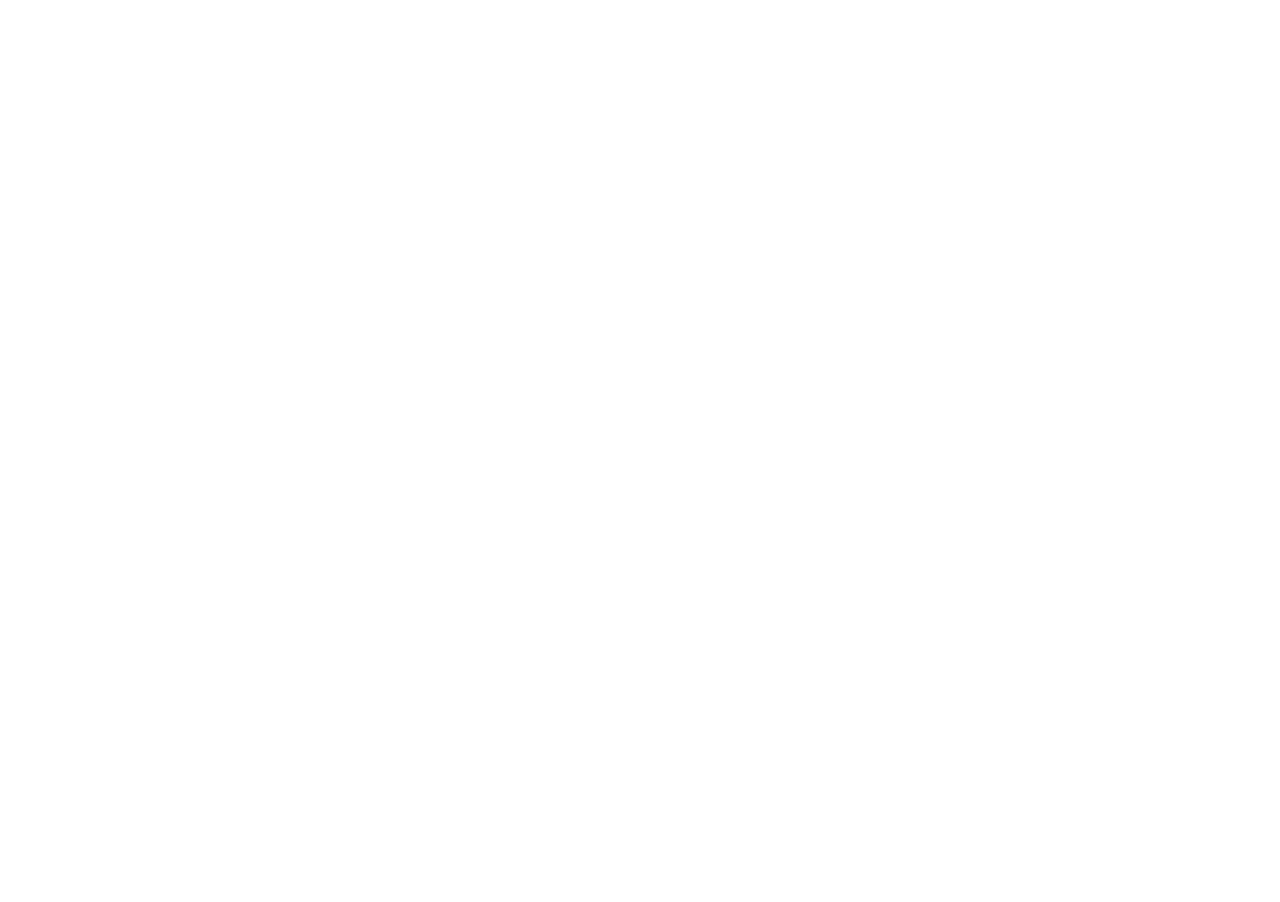
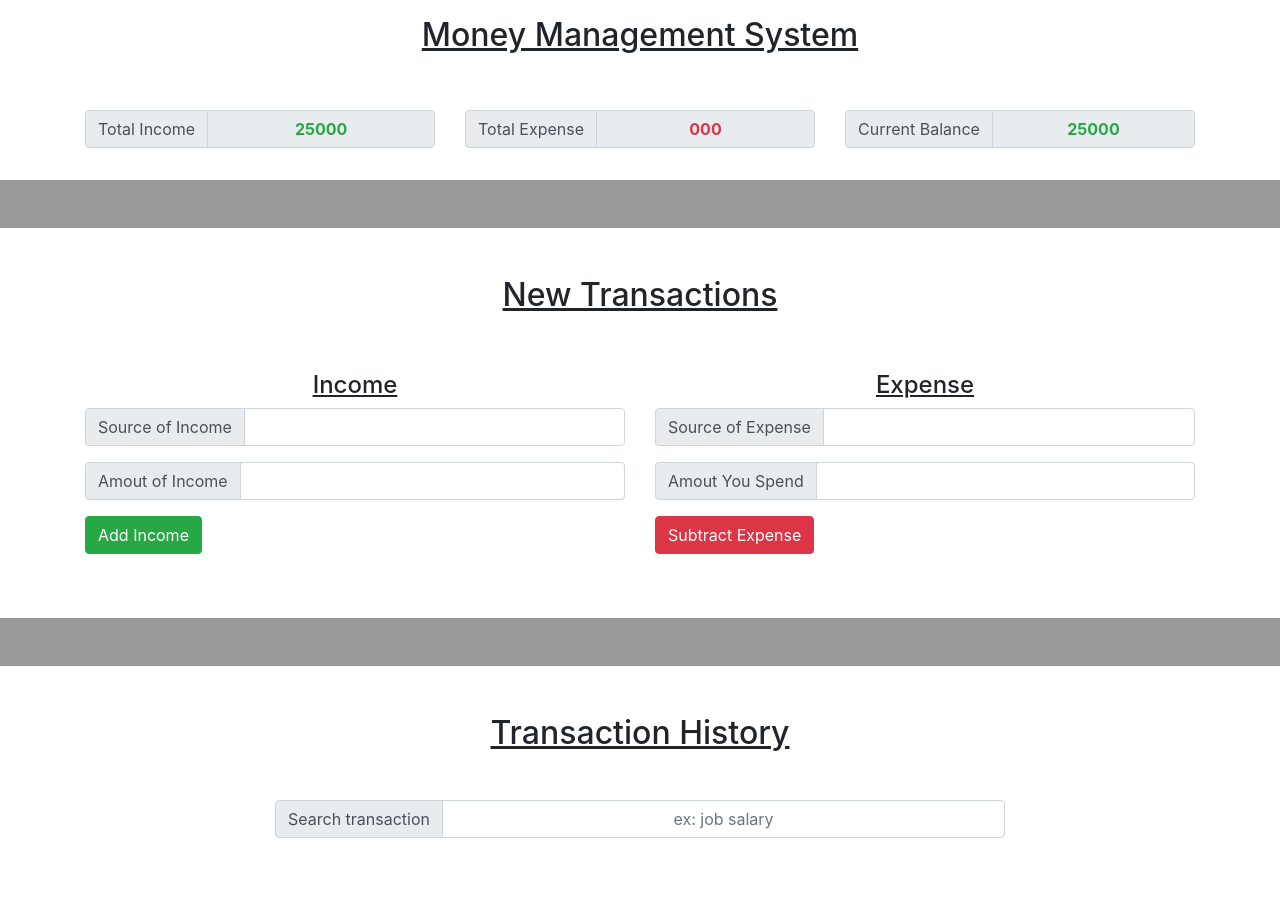
Before and after one commit to babulakterfsd/money-management-with-DOM, a website: page index.html in a window 1280 px wide. Before the commit the page ends 800 px from the top, so only its background shows below. Drawn offline with Linux system fonts and the light colour scheme; files whose address does not match are found by name.

Commit message:
markup almost done

```diff
--- a/css/main.css
+++ b/css/main.css
@@ -105,6 +105,7 @@ textarea {
   }
   body {
       position: relative;
+      background-color: #999;
   }
 
   /* -------- pre loader css ------ */
--- a/index.html
+++ b/index.html
@@ -39,10 +39,127 @@
   <![endif]-->
 
 
+<!--   Balance Container SEction  -->
+<section id="balance-container" class="bg-white">
+  <div class="container py-3">
+    <div class="row">
+      <div class="col-12 mb-md-5">
+        <h2 class="text-center"><ins>Money Management System</ins></h2>
+      </div>
+    </div>
+    <div class="row">
+      <div class="col-md-4 d-flex justify-content-center">
+         <form action="index.html" id="totalincomeform">
+          <div class="input-group mb-3">
+            <div class="input-group-prepend">
+              <span class="input-group-text">Total Income</span>
+            </div>
+            <input type="text" class="form-control text-center text-success font-weight-bold" id="totalincomeinput" value="25000" disabled>
+          </div>
+         </form>
+      </div>
+      <div class="col-md-4 d-flex justify-content-center">
+        <form action="index.html" id="totalexpenseform">
+          <div class="input-group mb-3">
+            <div class="input-group-prepend">
+              <span class="input-group-text">Total Expense</span>
+            </div>
+            <input type="text" id="totalexpenseinput" class=" form-control text-center font-weight-bold text-danger" value="000" disabled>
+          </div>
+         </form>
+      </div>
+      <div class="col-md-4 d-flex justify-content-center">
+        <form action="index.html" id="currentbalanceform">
+          <div class="input-group mb-3">
+            <div class="input-group-prepend">
+              <span class="input-group-text">Current Balance</span>
+            </div>
+            <input type="text" class="form-control text-center font-weight-bold text-success" id="currentbalanceform" value="25000" disabled>
+          </div>
+         </form>
+      </div>
+    </div>
+  </div>
+</section>
+
+
+<!--   New Transaction SEction  -->
+<section id="new-transaction-container" class="bg-white mt-md-5 p-5">
+  <div class="container">
+    <div class="row">
+      <div class="col-12">
+        <h2 class="text-center"><ins>New Transactions</ins></h2>
+      </div>
+    </div>
+    <div class="row">
+      <div class="col-lg-6 mt-md-5">
+         <h4 class="text-center"><ins>Income</ins></h4>
+         <form action="index.html" id="addincomeform">
+          <div class="input-group mb-3">
+            <div class="input-group-prepend">
+              <span class="input-group-text">Source of Income</span>
+            </div>
+            <input type="text" class="form-control" id="sourceofincome">
+          </div>
+          <div class="input-group mb-3">
+            <div class="input-group-prepend">
+              <span class="input-group-text">Amout of Income</span>
+            </div>
+            <input type="number" class="form-control" id="amountofincome">
+          </div>
+          <div class="input-group mb-3">
+            <input type="submit" class="btn btn-success" id="submitincome" value="Add Income">
+          </div>
+         </form>
+      </div>
+      <div class="col-lg-6 mt-md-5">
+        <h4 class="text-center"><ins>Expense</ins></h4>
+        <form action="index.html" id="subexpenseform">
+         <div class="input-group mb-3">
+           <div class="input-group-prepend">
+             <span class="input-group-text">Source of Expense</span>
+           </div>
+           <input type="text" class="form-control" id="subexpensesrcinput">
+         </div>
+         <div class="input-group mb-3">
+           <div class="input-group-prepend">
+             <span class="input-group-text">Amout You Spend</span>
+           </div>
+           <input type="number" class="form-control" id="subexpenseamountinput">
+         </div>
+         <div class="input-group mb-3">
+           <input type="submit" class="btn btn-danger" id="submitexpense" value="Subtract Expense">
+         </div>
+        </form>
+      </div>
+    </div>
+  </div>
+</section>
 
 
 
-
+<!--   Transaction History SEction  -->
+<section id="transaction-history-container" class="bg-white mt-md-5 p-5">
+  <div class="container">
+    <div class="row">
+      <div class="col-12">
+        <h2 class="text-center mb-lg-5"><ins>Transaction History</ins></h2>
+      </div>
+    </div>
+    <div class="row d-flex justify-content-center">
+      <div class="col-8">
+        <form action="index.html" id="transactionsearchform">
+          <div class="input-group mb-3">
+            <div class="input-group-prepend">
+              <span class="input-group-text">Search transaction</span>
+            </div>
+            <input type="text" class="form-control text-center" id="searchtransactioninput" placeholder="ex: job salary">
+          </div>
+         </form>
+      </div>
+    </div>
+  </div>
+</section>
 
 
 
```
